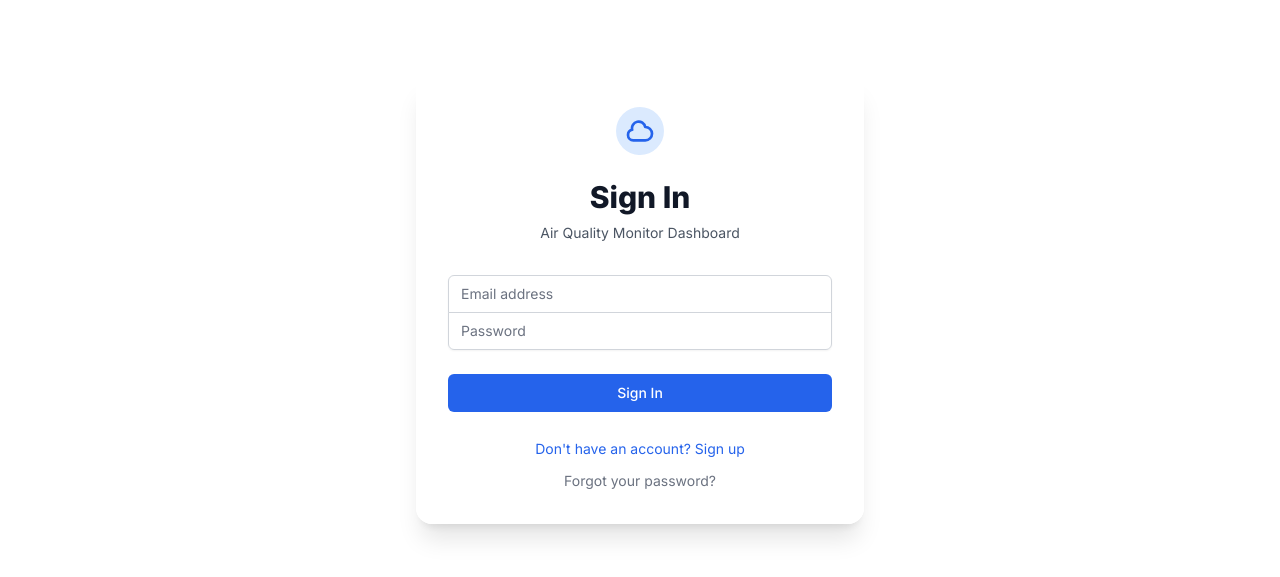
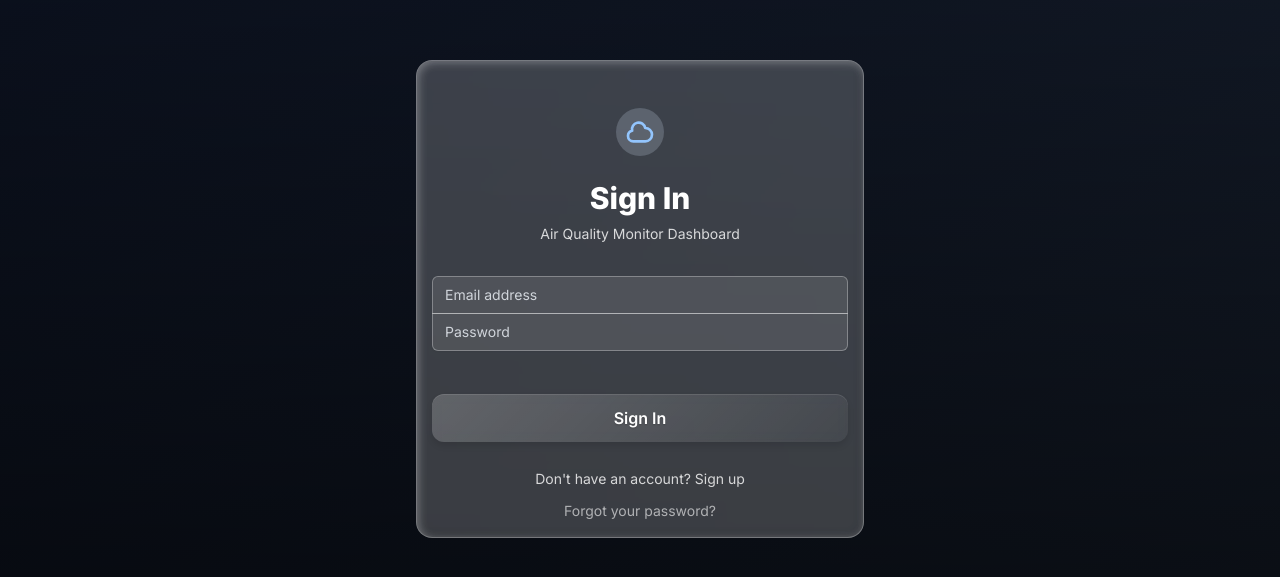
Before and after one commit to Drakaniia/ESP32AirQualityMonitor, a Next.js app in the folder dashboard/: page /login in a window 1280 px wide. Shown: the part 101-678 px from the top of the page. Built offline with nearby package versions, Linux system fonts and the light colour scheme; no server answers.

Commit message:
Remove unused LiquidGlass component and cleanup related CSS

```diff
--- a/dashboard/src/app/dashboard/page.tsx
+++ b/dashboard/src/app/dashboard/page.tsx
@@ -38,6 +38,8 @@ function DashboardContent() {
   const [deviceCommands, setDeviceCommands] = useState<DeviceCommand | null>(null)
   const [deviceOnline, setDeviceOnline] = useState(false)
   const [activeTab, setActiveTab] = useState<'overview' | 'charts' | 'history'>('overview')
+  const [error, setError] = useState<string | null>(null)
+  const [authError, setAuthError] = useState<string | null>(null)
 
   // Get data that switches between real and simulated
   const {
@@ -65,7 +67,7 @@ function DashboardContent() {
     // Check if user session is still valid
     const checkAuthStatus = () => {
       if (auth.currentUser && !auth.currentUser.emailVerified) {
-        console.log('Email not verified - showing reminder')
+        setAuthError('Email not verified - please verify your email to continue')
       }
     }
 
@@ -82,7 +84,9 @@ function DashboardContent() {
       limit(100) // Increased limit for better history
     )
 
-    const unsubscribeReadings = onSnapshot(readingsQuery, (snapshot) => {
+    const unsubscribeReadings = onSnapshot(
+      readingsQuery,
+      (snapshot) => {
         const readings: SensorReading[] = []
         snapshot.forEach((doc) => {
           const data = doc.data()
@@ -98,25 +102,44 @@ function DashboardContent() {
         if (readings.length > 0) {
           setCurrentReading(readings[readings.length - 1])
         }
-    })
+      },
+      (error) => {
+        console.error('Error fetching sensor readings:', error)
+        setError(`Failed to fetch sensor data: ${error.message}`)
+      }
+    )
 
     // Listen for device commands
     const commandsRef = ref(rtdb, 'commands/esp32_01')
-    const unsubscribeCommands = onValue(commandsRef, (snapshot) => {
+    const unsubscribeCommands = onValue(
+      commandsRef,
+      (snapshot) => {
         const data = snapshot.val()
         if (data) {
           setDeviceCommands(data)
         }
-    })
+      },
+      (error) => {
+        console.error('Error fetching device commands:', error)
+        setError(`Failed to fetch device commands: ${error.message}`)
+      }
+    )
 
     // Listen for device status
     const statusRef = ref(rtdb, 'devices/esp32_01')
-    const unsubscribeStatus = onValue(statusRef, (snapshot) => {
+    const unsubscribeStatus = onValue(
+      statusRef,
+      (snapshot) => {
         const data = snapshot.val()
         if (data) {
           setDeviceOnline(data.status === 'online')
         }
-    })
+      },
+      (error) => {
+        console.error('Error fetching device status:', error)
+        setError(`Failed to fetch device status: ${error.message}`)
+      }
+    )
 
     return () => {
       unsubscribeReadings()
@@ -279,8 +302,13 @@ function DashboardContent() {
               <div>
                 <ControlPanel
                   currentCommands={displayCommands}
-                  onCommandUpdate={(commands) => {
+                  onCommandUpdate={async (commands) => {
+                    try {
                       console.log('Updating commands:', commands)
+                      // Add actual command update logic here if needed
+                    } catch (err) {
+                      setError('Failed to update device commands: ' + (err instanceof Error ? err.message : 'Unknown error'))
+                    }
                   }}
                 />
               </div>
--- a/dashboard/src/app/globals.css
+++ b/dashboard/src/app/globals.css
@@ -1,6 +1,43 @@
 @tailwind base;
 @tailwind components;
 @tailwind utilities;
+
+
+.btn-glass {
+  position: relative;
+  color: white;
+  padding: 0.75rem 1.5rem;
+  border-radius: 0.75rem;
+  cursor: pointer;
+  transition: all 0.3s ease;
+  margin-top: 0.9375rem;
+  display: inline-block;
+  text-decoration: none;
+  border: none;
+  background: transparent;
+  font-weight: 600;
+  text-shadow: 0 1px 2px rgba(0, 0, 0, 0.3);
+  backdrop-filter: blur(5px);
+  box-shadow: 0 4px 6px rgba(0, 0, 0, 0.1), inset 0 1px 0 rgba(255, 255, 255, 0.1);
+}
+
+.btn-glass::after {
+  content: '';
+  position: absolute;
+  top: 0;
+  left: 0;
+  right: 0;
+  bottom: 0;
+  border-radius: 0.75rem;
+  background: linear-gradient(135deg, rgba(255, 255, 255, 0.2), rgba(255, 255, 255, 0.05));
+}
+
+.btn-glass:hover {
+  background: rgba(255, 255, 255, 0.3);
+  box-shadow: 0 6px 8px rgba(0, 0, 0, 0.15), inset 0 1px 0 rgba(255, 255, 255, 0.3);
+  color: white;
+  text-shadow: 0 1px 3px rgba(0, 0, 0, 0.4);
+}
 
 :root {
   --background: 0 0% 100%;
--- a/dashboard/src/app/login/page.tsx
+++ b/dashboard/src/app/login/page.tsx
@@ -4,7 +4,8 @@ import { useState } from 'react'
 import { useAuth } from '@/components/AuthProvider'
 import { useRouter } from 'next/navigation'
 import Link from 'next/link'
-//comment
+import GlassCard from '@/components/GlassCard'
+import GlassButton from '@/components/GlassButton'
 
 export default function LoginPage() {
   const [email, setEmail] = useState('')
@@ -37,7 +38,7 @@ export default function LoginPage() {
     return Object.keys(errors).length === 0
   }
 
-  const handleSubmit = async (e: React.FormEvent) => {
+  const handleFormSubmit = async (e: React.FormEvent) => {
     e.preventDefault()
     setError('')
     setFieldErrors({})
@@ -74,50 +75,22 @@ export default function LoginPage() {
 
   return (
     <div className="flex items-center justify-center bg-transparent py-12 px-4 sm:px-6 lg:px-8 min-h-screen">
-      <div className="max-w-md w-full space-y-8 bg-white/90 backdrop-blur-sm p-8 rounded-2xl shadow-xl">
+      <GlassCard className="max-w-md w-full space-y-8 rounded-2xl">
         <div>
-          <div className="mx-auto h-12 w-12 flex items-center justify-center rounded-full bg-blue-100">
-            <svg className="h-8 w-8 text-blue-600" fill="none" stroke="currentColor" viewBox="0 0 24 24">
+          <div className="mx-auto h-12 w-12 flex items-center justify-center rounded-full bg-blue-100/20">
+            <svg className="h-8 w-8 text-blue-300" fill="none" stroke="currentColor" viewBox="0 0 24 24">
               <path strokeLinecap="round" strokeLinejoin="round" strokeWidth={2} d="M3 15a4 4 0 004 4h9a5 5 0 10-.1-9.999 5.002 5.002 0 10-9.78 2.096A4.001 4.001 0 003 15z" />
             </svg>
           </div>
-          <h2 className="mt-6 text-center text-3xl font-extrabold text-gray-900">
+          <h2 className="mt-6 text-center text-3xl font-extrabold text-white">
             {isSignUp ? 'Create Account' : 'Sign In'}
           </h2>
-          <p className="mt-2 text-center text-sm text-gray-600">
+          <p className="mt-2 text-center text-sm text-white/80">
             Air Quality Monitor Dashboard
           </p>
         </div>
 
-        <form className="mt-8 space-y-6" onSubmit={handleSubmit}>
-          {error && (
-            <div className={`border px-4 py-3 rounded ${
-              error.includes('No account found') ? 'bg-yellow-50 border-yellow-200 text-yellow-800' :
-              error.includes('already exists') ? 'bg-yellow-50 border-yellow-200 text-yellow-800' :
-              'bg-red-50 border-red-200 text-red-600'
-            }`}>
-              <div className="flex items-start">
-                <svg className={`w-5 h-5 mr-2 mt-0.5 ${
-                  error.includes('No account found') || error.includes('already exists') ? 'text-yellow-600' : 'text-red-500'
-                }`} fill="currentColor" viewBox="0 0 20 20">
-                  {error.includes('No account found') || error.includes('already exists') ? (
-                    <path fillRule="evenodd" d="M18 10a8 8 0 11-16 0 8 8 0 0116 0zm-7-4a1 1 0 11-2 0 1 1 0 012 0zM9 9a1 1 0 000 2v3a1 1 0 001 1h1a1 1 0 100-2v-3a1 1 0 00-1-1H9z" clipRule="evenodd" />
-                  ) : (
-                    <path fillRule="evenodd" d="M10 18a8 8 0 100-16 8 8 0 000 16zM8.707 7.293a1 1 0 00-1.414 1.414L8.586 10l-1.293 1.293a1 1 0 101.414 1.414L10 11.414l1.293 1.293a1 1 0 001.414-1.414L11.414 10l1.293-1.293a1 1 0 00-1.414-1.414L10 8.586 8.707 7.293z" clipRule="evenodd" />
-                  )}
-                </svg>
-                <div>
-                  <p className="font-medium">{error}</p>
-                  {error.includes('No account found') && (
-                    <p className="text-sm mt-1">Switching to sign up form...</p>
-                  )}
-                  {error.includes('already exists') && (
-                    <p className="text-sm mt-1">Switching to sign in form...</p>
-                  )}
-                </div>
-              </div>
-            </div>
-          )}
+        <form className="mt-8 space-y-6" onSubmit={handleFormSubmit}>
 
           <div className="rounded-md shadow-sm -space-y-px">
             <div>
@@ -127,8 +100,8 @@ export default function LoginPage() {
                 type="email"
                 autoComplete="email"
                 required
-                className={`appearance-none rounded-none relative block w-full px-3 py-2 border placeholder-gray-500 text-gray-900 rounded-t-md focus:outline-none focus:ring-blue-500 focus:border-blue-500 focus:z-10 sm:text-sm ${
-                  fieldErrors.email ? 'border-red-300' : 'border-gray-300'
+                className={`appearance-none rounded-none relative block w-full px-3 py-2 border placeholder-gray-300 text-white rounded-t-md focus:outline-none focus:ring-blue-500 focus:border-blue-500 focus:z-10 sm:text-sm ${
+                  fieldErrors.email ? 'border-red-300' : 'border-white/30 bg-white/10'
                 }`}
                 placeholder="Email address"
                 value={email}
@@ -140,7 +113,7 @@ export default function LoginPage() {
                 }}
               />
               {fieldErrors.email && (
-                <p className="mt-1 text-sm text-red-600">{fieldErrors.email}</p>
+                <p className="mt-1 text-sm text-red-300">{fieldErrors.email}</p>
               )}
             </div>
             <div>
@@ -150,8 +123,8 @@ export default function LoginPage() {
                 type="password"
                 autoComplete={isSignUp ? "new-password" : "current-password"}
                 required
-                className={`appearance-none rounded-none relative block w-full px-3 py-2 border placeholder-gray-500 text-gray-900 rounded-b-md focus:outline-none focus:ring-blue-500 focus:border-blue-500 focus:z-10 sm:text-sm ${
-                  fieldErrors.password ? 'border-red-300' : 'border-gray-300'
+                className={`appearance-none rounded-none relative block w-full px-3 py-2 border placeholder-gray-300 text-white rounded-b-md focus:outline-none focus:ring-blue-500 focus:border-blue-500 focus:z-10 sm:text-sm ${
+                  fieldErrors.password ? 'border-red-300' : 'border-white/30 bg-white/10'
                 }`}
                 placeholder={isSignUp ? "Create a password (min. 6 characters)" : "Password"}
                 value={password}
@@ -163,32 +136,66 @@ export default function LoginPage() {
                 }}
               />
               {fieldErrors.password && (
-                <p className="mt-1 text-sm text-red-600">{fieldErrors.password}</p>
+                <p className="mt-1 text-sm text-red-300">{fieldErrors.password}</p>
               )}
               {isSignUp && password && password.length >= 6 && (
-                <p className="mt-1 text-sm text-green-600">✓ Password meets requirements</p>
+                <p className="mt-1 text-sm text-green-300">✓ Password meets requirements</p>
               )}
             </div>
           </div>
 
-          <div>
-            <button
-              type="submit"
+          <div className="pt-1">
+            <GlassButton
+              onClick={async (e) => {
+                e.preventDefault();
+
+                // Use the shared validation function
+                if (!validateForm()) {
+                  return;
+                }
+
+                // Set loading state
+                setLoading(true);
+                setError('');
+
+                try {
+                  if (isSignUp) {
+                    await signup(email, password);
+                  } else {
+                    await login(email, password);
+                  }
+                  router.push('/dashboard');
+                } catch (error: any) {
+                  setError(error.message);
+
+                  // Auto-switch to sign up if user not found
+                  if (error.message.includes('No account found')) {
+                    setTimeout(() => setIsSignUp(true), 2000);
+                  }
+
+                  // Auto-switch to sign in if email already exists
+                  if (error.message.includes('already exists')) {
+                    setTimeout(() => setIsSignUp(false), 2000);
+                  }
+                } finally {
+                  setLoading(false);
+                }
+              }}
+              className="w-full text-center py-2"
               disabled={loading}
-              className="group relative w-full flex justify-center py-2 px-4 border border-transparent text-sm font-medium rounded-md text-white bg-blue-600 hover:bg-blue-700 focus:outline-none focus:ring-2 focus:ring-offset-2 focus:ring-blue-500 disabled:opacity-50 disabled:cursor-not-allowed"
             >
               {loading ? (
                 <div className="loading-spinner w-5 h-5 border-2 border-white border-t-transparent rounded-full animate-spin"></div>
               ) : (
                 isSignUp ? 'Sign Up' : 'Sign In'
               )}
-            </button>
+            </GlassButton>
           </div>
 
           <div className="text-center space-y-2">
             <button
               type="button"
-              className="text-blue-600 hover:text-blue-500 text-sm"
+              className="text-white/80 hover:text-white text-sm"
               onClick={() => {
                 setIsSignUp(!isSignUp)
                 setError('')
@@ -202,7 +209,7 @@ export default function LoginPage() {
               <div>
                 <button
                   type="button"
-                  className="text-gray-500 hover:text-gray-700 text-sm"
+                  className="text-white/60 hover:text-white text-sm"
                   onClick={() => setShowPasswordReset(!showPasswordReset)}
                 >
                   Forgot your password?
@@ -211,13 +218,13 @@ export default function LoginPage() {
             )}
 
             {showPasswordReset && (
-              <div className="bg-blue-50 border border-blue-200 text-blue-800 px-3 py-2 rounded text-sm">
+              <div className="bg-blue-50/20 border border-blue-200/30 text-blue-200 px-3 py-2 rounded text-sm backdrop-blur-sm">
                 Password reset functionality coming soon. Please contact support for assistance.
               </div>
             )}
           </div>
         </form>
-      </div>
+      </GlassCard>
     </div>
   )
 }
--- /dev/null
+++ b/dashboard/src/components/GlassButton.tsx
@@ -0,0 +1,37 @@
+import React from 'react';
+
+interface GlassButtonProps {
+  children: React.ReactNode;
+  href?: string;
+  onClick?: (e: React.MouseEvent) => void | Promise<void>;
+  className?: string;
+  disabled?: boolean;
+}
+
+const GlassButton: React.FC<GlassButtonProps> = ({
+  children,
+  href,
+  onClick,
+  className = '',
+  disabled = false
+}) => {
+  const baseClasses = 'btn-glass flex items-center justify-center py-3 px-4 border border-transparent rounded-md shadow-sm text-base font-semibold focus:outline-none focus:ring-2 focus:ring-offset-2 focus:ring-white focus:ring-opacity-50 transition-all duration-200 w-full text-white';
+  const disabledClasses = disabled ? 'opacity-50 cursor-not-allowed' : '';
+  const combinedClasses = `${baseClasses} ${disabledClasses} ${className}`.trim();
+
+  if (href) {
+    return (
+      <a href={href} className={combinedClasses} onClick={onClick}>
+        {children}
+      </a>
+    );
+  }
+
+  return (
+    <button className={combinedClasses} onClick={onClick} disabled={disabled}>
+      {children}
+    </button>
+  );
+};
+
+export default GlassButton;
--- /dev/null
+++ b/dashboard/src/components/GlassCard.tsx
@@ -0,0 +1,23 @@
+import React from 'react';
+
+const GlassCard: React.FC<{ children: React.ReactNode; className?: string }> = ({
+  children,
+  className = ''
+}) => {
+  return (
+    <div className={`relative ${className}`}>
+      <div
+        className="absolute inset-0 rounded-2xl bg-white/20 backdrop-blur-sm border border-white/30 shadow-xl"
+        style={{
+          boxShadow: 'inset 2px 2px 8px rgba(255, 255, 255, 0.3), inset -2px -2px 8px rgba(0, 0, 0, 0.1)',
+          zIndex: 0
+        }}
+      />
+      <div className="relative z-10 p-4">
+        {children}
+      </div>
+    </div>
+  );
+};
+
+export default GlassCard;
--- a/dashboard/src/components/VideoBackground.tsx
+++ b/dashboard/src/components/VideoBackground.tsx
@@ -4,39 +4,83 @@ import { useEffect, useRef, useState } from 'react'
 
 export default function VideoBackground() {
   const videoRef = useRef<HTMLVideoElement>(null)
-  const [isVisible, setIsVisible] = useState(false)
   const [hasError, setHasError] = useState(false)
+  const [isVideoReady, setIsVideoReady] = useState(false)
 
   useEffect(() => {
-    setIsVisible(true)
+    // Attempt to play the video on component mount to comply with autoplay policies
+    const video = videoRef.current
+    if (video) {
+      const playPromise = video.play()
+      if (playPromise !== undefined) {
+        playPromise
+          .then(() => {
+            // Autoplay started successfully
+            setIsVideoReady(true)
+          })
+          .catch(error => {
+            // Autoplay was prevented, handle the error
+            console.warn('Autoplay prevented:', error)
+            setIsVideoReady(true) // Show the video anyway since it's muted
+          })
+      }
+    }
   }, [])
 
   const handleVideoError = () => {
     setHasError(true)
   }
 
+  const handleCanPlay = () => {
+    setIsVideoReady(true)
+  }
+
+  const handleLoadStart = () => {
+    // Show the video element when loading starts
+    setIsVideoReady(false)
+  }
+
+  // If video fails to load, show a fallback background
   if (hasError) {
-    return null // Don't show anything if there's an error loading the video
+    return (
+      <div
+        className="fixed inset-0 z-0 overflow-hidden"
+        style={{
+          background: 'linear-gradient(135deg, #0f172a 0%, #1e293b 100%)',
+        }}
+      >
+        <div className="absolute inset-0 bg-gradient-to-b from-black/30 to-black/70 pointer-events-none"></div>
+      </div>
+    )
   }
 
   return (
     <div className="fixed inset-0 z-0 overflow-hidden">
-      <div className={`absolute inset-0 transition-opacity duration-1000 ${isVisible ? 'opacity-100' : 'opacity-0'}`}>
       <video
         ref={videoRef}
         autoPlay
         loop
         muted
         playsInline
-          preload="metadata"
+        preload="auto"
         className="w-full h-full object-cover"
         onError={handleVideoError}
+        onCanPlay={handleCanPlay}
+        onLoadStart={handleLoadStart}
+        style={{ opacity: isVideoReady ? 1 : 0.1 }}
       >
         <source src="/85590-590014592.mp4" type="video/mp4" />
         Your browser does not support the video tag.
       </video>
+
+      {/* Show a loading indicator while video is loading */}
+      {!isVideoReady && !hasError && (
+        <div className="absolute inset-0 flex items-center justify-center bg-gradient-to-br from-blue-900 to-indigo-900">
+          <div className="animate-spin rounded-full h-12 w-12 border-t-2 border-b-2 border-white"></div>
+        </div>
+      )}
+
       <div className="absolute inset-0 bg-gradient-to-b from-black/30 to-black/70 pointer-events-none"></div>
-      </div>
     </div>
   )
 }
```
Also changed, not shown: dashboard/src/app/page.tsx (+24 -21 lines). Lines whose indentation alone changed are shown as unchanged.
